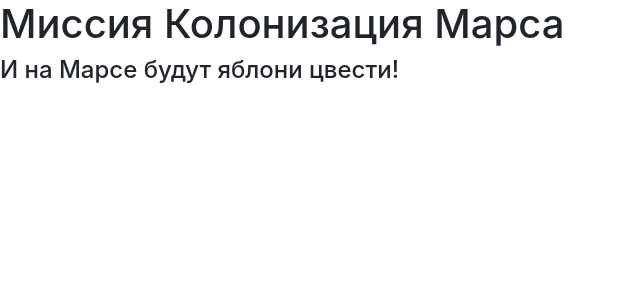
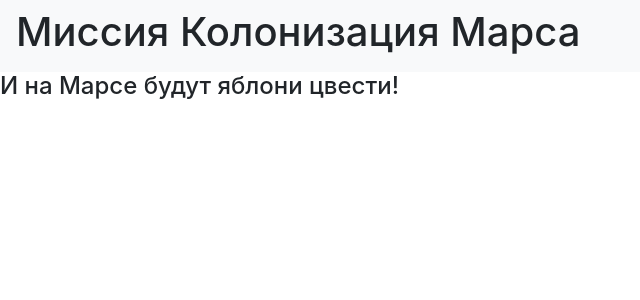
Before and after one commit to shokkontent/mars, a Flask app: page /image_mars/1 in a window 1280 px wide. Shown: the top 300 px of the page, without its empty margins (0-640 px from the left). Run offline with Flask 3, Linux system fonts and the light colour scheme; some libraries are stand-ins or nearby versions.

Commit message:
перенос

```diff
--- a/templates/base.html
+++ b/templates/base.html
@@ -11,9 +11,10 @@
 </head>
 <body>
 <header>
-    <h1>Миссия Колонизация Марса</h1>
+    <nav class="navbar navbar-light bg-light">
+        <h1>Миссия Колонизация Марса</h1>
+    </nav>
     <h4>И на Марсе будут яблони цвести!</h4>
-    </nav>
 </header>
 <!-- Begin page content -->
 <main role="main" class="container">
```
